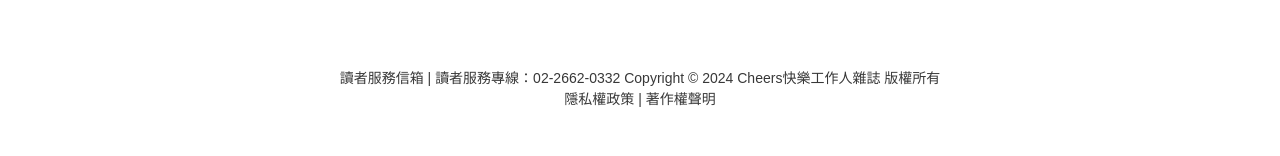
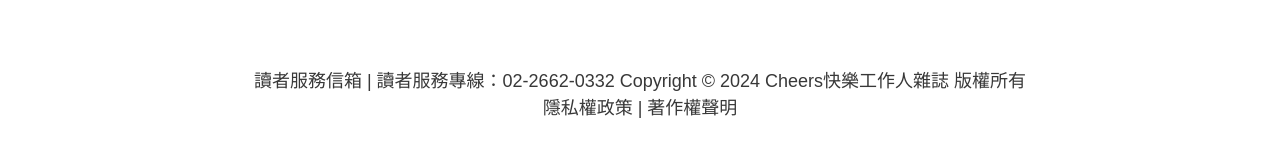
Before and after one commit to mushroomandhana/--------, a plain HTML site: page index.html in a window 1280 px wide. Shown: the part 3268-3424 px from the top of the page. Drawn offline with nearby package versions, Linux system fonts and the light colour scheme.

Commit message:
update copyright  fz

```diff
--- a/css/layout.css
+++ b/css/layout.css
@@ -716,7 +716,7 @@ section{
 	display: inline-block;
 	width: 100%;
 	text-align: center;
-	font-size: 14px;
+	font-size: 1.125rem;
 	color: #383838;
 	position: relative;
 }
```
